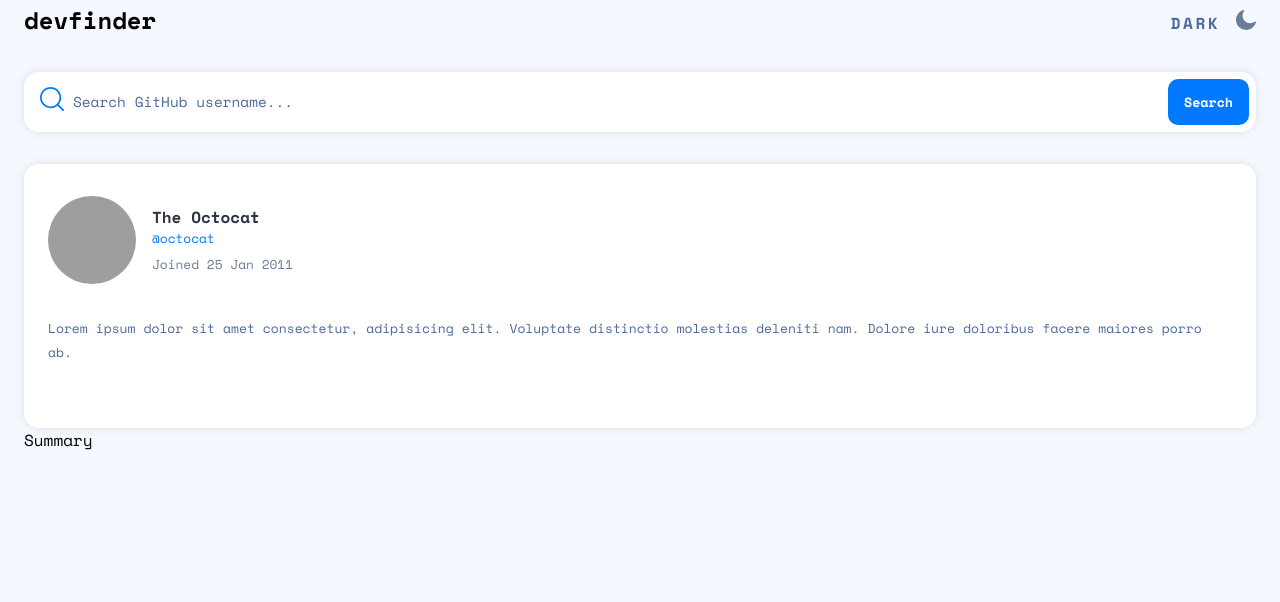
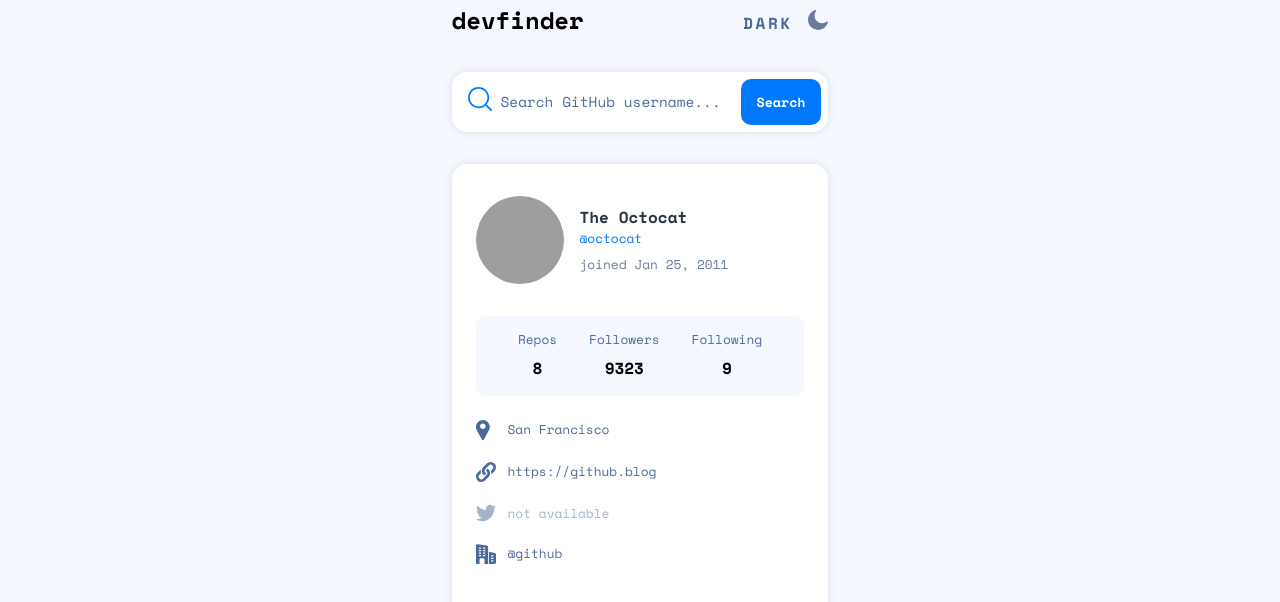
Before and after one commit to MariamRazmadze/github-user-search, a React (Create React App) app: page / in a window 1280 px wide. Shown: the top 602 px of the page. Built offline with nearby package versions, Linux system fonts and the light colour scheme; grey boxes are pictures that could not be loaded; the HTML template or start-up script is replaced by a standard one.

Commit message:
functionality complete, just styles are left :))

```diff
--- a/src/App.tsx
+++ b/src/App.tsx
@@ -2,21 +2,47 @@
 import Navbar from "./components/Navbar";
 import SearchComponent from "./components/SearchComponent";
 import Card from "./components/Card";
-import Summary from "./components/Summary";
-import { useState } from "react";
+import { useState, useEffect } from "react";
+import axios from "axios";
 
 function App() {
   const [isMoon, setIsMoon] = useState(false);
+  const [data, setData] = useState({
+    name: "The Octocat",
+    login: "octocat",
+    created_at: "2011-01-25T18:44:36Z",
+    bio: null,
+    avatar_url: "https://avatars.githubusercontent.com/u/583231?v=4",
+    location: "San Francisco",
+    blog: "https://github.blog",
+    twitter_username: null,
+    company: "@github",
+    public_repos: 8,
+    followers: 9323,
+    following: 9,
+  });
+  const fetchData = async (enteredValue: string) => {
+    try {
+      const response = await axios.get(
+        `https://api.github.com/users/${enteredValue}`
+      );
+      setData(response.data);
+    } catch (error) {
+      console.log(error);
+    }
+  };
   const handleClick = () => {
     setIsMoon(!isMoon);
     document.body.style.backgroundColor = isMoon ? "#f6f8ff" : "#141D2F";
   };
+  useEffect(() => {
+    console.log(data);
+  }, [data]);
   return (
     <div>
       <Navbar isMoon={isMoon} handleClick={handleClick} />
-      <SearchComponent isMoon={isMoon} />
-      <Card isMoon={isMoon} />
-      <Summary isMoon={isMoon} />
+      <SearchComponent isMoon={isMoon} fetchData={fetchData} />
+      <Card isMoon={isMoon} data={data} />
     </div>
   );
 }
--- a/src/components/Card.tsx
+++ b/src/components/Card.tsx
@@ -1,10 +1,41 @@
 import classes from "./Card.module.css";
+import Summary from "./Summary";
+import Contact from "./Contact";
+
+interface UserData {
+  name?: string | null;
+  login?: string | null;
+  created_at?: string | null;
+  bio?: string | null;
+  avatar_url?: string | undefined;
+  location?: string | null | undefined;
+  blog?: string | undefined;
+  twitter_username?: string | null;
+  company?: string | null;
+  public_repos?: number | null;
+  followers?: number | null;
+  following?: number | null;
+}
 
 interface CardProps {
   isMoon: boolean;
+  data: UserData;
 }
 
 function Card(props: CardProps) {
+  const formatDate = (dateString: string) => {
+    if (!dateString) {
+      return "";
+    }
+    const date = new Date(dateString);
+    const formattedDate = date.toLocaleDateString("en-US", {
+      day: "numeric",
+      month: "short",
+      year: "numeric",
+    });
+    return formattedDate;
+  };
+
   return (
     <div>
       <div
@@ -12,28 +43,34 @@
           props.isMoon ? classes.darkMode : ""
         }`}
       >
-        <img src="" alt="avatar" className={classes.avatarDesktop} />
+        <img
+          src={props.data.avatar_url}
+          alt="avatar"
+          className={classes.avatarDesktop}
+        />
         <div className={classes.info}>
           <div className={classes.profile}>
             <img
-              src="https://avatars.githubusercontent.com/u/583231?v=4"
+              src={props.data.avatar_url}
               alt="avatar"
               className={classes.avatarMobile}
             />
             <div className={classes.avatarContainer}>
               <div className={classes.nameContainer}>
-                <h2 className={classes.name}>the octocat</h2>
-                <h2 className={classes.login}>@octocat</h2>
+                <h2 className={classes.name}>{props.data.name}</h2>
+                <h2 className={classes.login}>{`@${props.data.login}`}</h2>
               </div>
-              <p className={classes.createdAt}>Joined 25 Jan 2011</p>
+              {props.data.created_at && (
+                <p className={classes.createdAt}>
+                  {`joined ${formatDate(props.data.created_at)}`}
+                </p>
+              )}
             </div>
           </div>
-          <p className={classes.bio}>
-            Lorem ipsum dolor sit amet consectetur, adipisicing elit. Voluptate
-            distinctio molestias deleniti nam. Dolore iure doloribus facere
-            maiores porro ab.
-          </p>
+          <p className={classes.bio}>{props.data.bio}</p>
         </div>
+        <Summary isMoon={props.isMoon} data={props.data} />
+        <Contact isMoon={props.isMoon} data={props.data} />
       </div>
     </div>
   );
--- /dev/null
+++ b/src/components/Contact.module.css
@@ -0,0 +1,28 @@
+.contact {
+  display: grid;
+  row-gap: 1rem;
+  grid-template-columns: auto;
+  margin-top: 1.5rem;
+}
+
+.contactItem {
+  position: relative;
+}
+
+.contactText {
+  position: absolute;
+  top: 0;
+  left: 2rem;
+  font-weight: 400;
+  font-size: 0.8rem;
+  line-height: 1.3rem;
+  color: var(--darkSky);
+}
+
+.contactItem.opacity {
+  opacity: 0.5;
+}
+
+.websiteLink {
+  text-decoration: none;
+}
--- /dev/null
+++ b/src/components/Contact.tsx
@@ -0,0 +1,81 @@
+import classes from "./Contact.module.css";
+import iconLocation from "../assets/icon-location.svg";
+import iconWebsite from "../assets/icon-website.svg";
+import iconTwitter from "../assets/icon-twitter.svg";
+import iconCompany from "../assets/icon-company.svg";
+
+interface UserData {
+  location?: string | null | undefined;
+  blog?: string | undefined;
+  twitter_username?: string | null;
+  company?: string | null;
+}
+
+interface ContactProps {
+  isMoon: boolean;
+  data: UserData;
+}
+
+function Contact(props: ContactProps) {
+  return (
+    <div>
+      <div className={classes.contact}>
+        <div
+          className={`${classes.contactItem} ${
+            !props.data.location && classes.opacity
+          }`}
+        >
+          <div>
+            <img src={iconLocation} alt="location icon" />
+          </div>
+          <h2 className={classes.contactText}>
+            {props.data.location ? props.data.location : "not available"}
+          </h2>
+        </div>
+        <div
+          className={`${classes.contactItem} ${
+            !props.data.blog && classes.opacity
+          }`}
+        >
+          <div>
+            <img src={iconWebsite} alt="website icon" />
+          </div>
+          <a
+            href={props.data.blog}
+            className={`${classes.contactText} ${classes.websiteLink}`}
+          >
+            {props.data.blog ? props.data.blog : "not available"}
+          </a>
+        </div>
+        <div
+          className={`${classes.contactItem} ${
+            !props.data.twitter_username && classes.opacity
+          }`}
+        >
+          <div>
+            <img src={iconTwitter} alt="twitter icon" />
+          </div>
+          <h2 className={classes.contactText}>
+            {props.data.twitter_username
+              ? props.data.twitter_username
+              : "not available"}
+          </h2>
+        </div>
+        <div
+          className={`${classes.contactItem} ${
+            !props.data.company && classes.opacity
+          }`}
+        >
+          <div>
+            <img src={iconCompany} alt="company icon" />
+          </div>
+          <h2 className={classes.contactText}>
+            {props.data.company ? props.data.company : "not available"}
+          </h2>
+        </div>
+      </div>
+    </div>
+  );
+}
+
+export default Contact;
--- a/src/components/SearchComponent.tsx
+++ b/src/components/SearchComponent.tsx
@@ -1,35 +1,23 @@
 import classes from "./SearchComponent.module.css";
 import iconSearch from "../assets/icon-search.svg";
 import { useState } from "react";
-import axios from "axios";
 
 interface SearchProps {
   isMoon: boolean;
+  fetchData: (enteredValue: string) => void;
 }
 
 function SearchComponent(props: SearchProps) {
   const [enteredValue, setEnteredValue] = useState("");
-  const handleClick = async (event: React.MouseEvent<HTMLButtonElement>) => {
-    if (event) {
-      event.preventDefault();
-    }
-    axios
-      .get(`https://api.github.com/users/${enteredValue}`)
-      .then((response) => {
-        console.log(response.data);
-      })
-      .catch((error) => {
-        console.log(error);
-      })
-      .finally(() => {
-        setEnteredValue("");
-      });
+  const handleSubmit = (event: React.FormEvent<HTMLFormElement>) => {
+    event.preventDefault();
+    props.fetchData(enteredValue);
   };
-
   return (
     <div>
       <form
         className={`${classes.form} ${props.isMoon ? classes.darkMode : ""}`}
+        onSubmit={handleSubmit}
       >
         <div>
           <img
@@ -49,9 +37,7 @@
           value={enteredValue}
           onChange={(e) => setEnteredValue(e.target.value)}
         />
-        <button className={classes.button} onClick={handleClick}>
-          search
-        </button>
+        <button className={classes.button}>search</button>
       </form>
     </div>
   );
--- a/src/components/Summary.module.css
+++ b/src/components/Summary.module.css
@@ -0,0 +1,33 @@
+.summary {
+  background-color: var(--lightBg);
+  border-radius: 10px;
+  height: 5rem;
+  display: flex;
+  align-items: center;
+  justify-content: center;
+  margin-top: 1.5rem;
+  column-gap: 2rem;
+}
+
+.summary.darkMode {
+  background-color: red;
+}
+
+.summaryItem {
+  text-align: center;
+}
+
+.summaryTitle {
+  font-weight: 400;
+  font-size: 0.8rem;
+  line-height: 1rem;
+  color: var(--darkSky);
+  text-transform: capitalize;
+}
+
+.summaryAmount {
+  margin-top: 0.5rem;
+  font-weight: 700;
+  font-size: 1rem;
+  line-height: 1.5rem;
+}
--- a/src/components/Summary.tsx
+++ b/src/components/Summary.tsx
@@ -1,11 +1,36 @@
 import classes from "./Summary.module.css";
 
+interface UserData {
+  public_repos?: number | null;
+  followers?: number | null;
+  following?: number | null;
+}
 interface SummaryProps {
   isMoon: boolean;
+  data: UserData;
 }
 
 function Summary(props: SummaryProps) {
-  return <div>Summary</div>;
+  return (
+    <div>
+      <div
+        className={`${classes.summary} ${props.isMoon ? classes.darkMode : ""}`}
+      >
+        <div className={classes.summaryItem}>
+          <h2 className={classes.summaryTitle}>repos</h2>
+          <h2 className={classes.summaryAmount}>{props.data.public_repos}</h2>
+        </div>
+        <div className={classes.summaryItem}>
+          <h2 className={classes.summaryTitle}>followers</h2>
+          <h2 className={classes.summaryAmount}>{props.data.followers}</h2>
+        </div>
+        <div className={classes.summaryItem}>
+          <h2 className={classes.summaryTitle}>following</h2>
+          <h2 className={classes.summaryAmount}>{props.data.following}</h2>
+        </div>
+      </div>
+    </div>
+  );
 }
 
 export default Summary;
```
